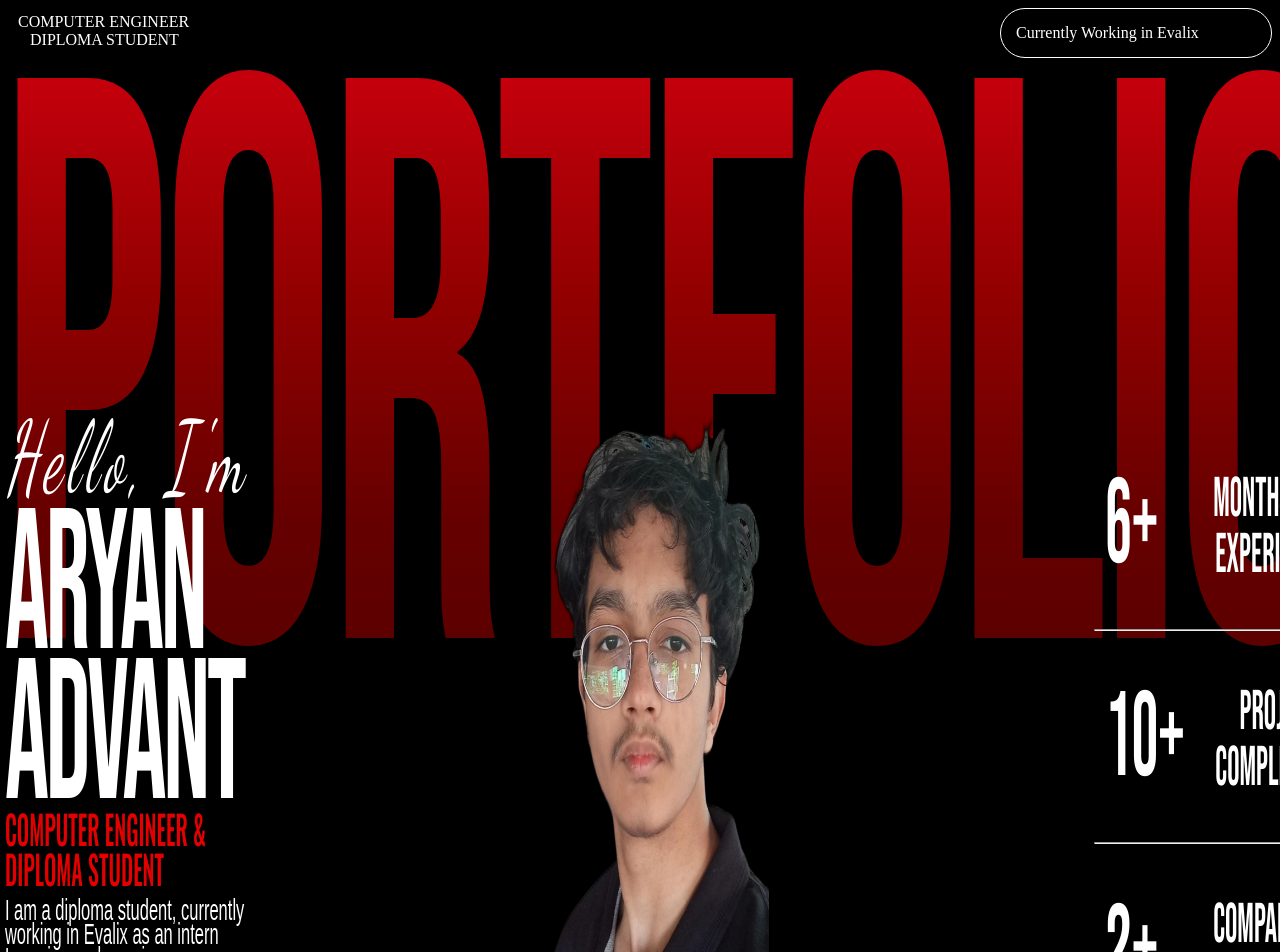
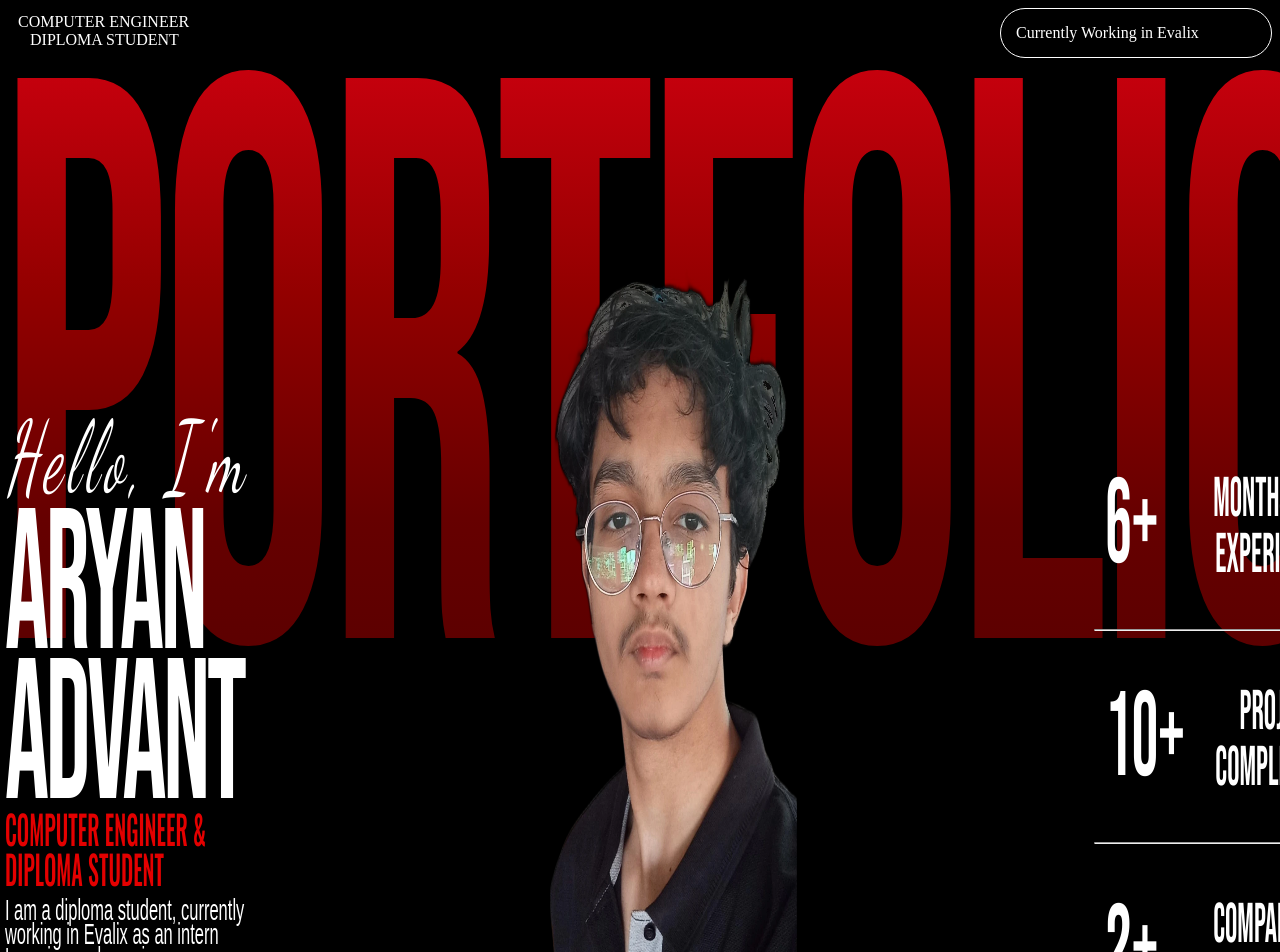
Before and after one commit to AryanAdvant/My-Portfolio, a React (Vite) app: page / in a window 1280 px wide. Shown: the top 952 px of the page. Built offline with nearby package versions, Linux system fonts and the light colour scheme.

Commit message:
Style portfolio SVG as a transparent sticker

```diff
--- a/src/styles.css
+++ b/src/styles.css
@@ -41,10 +41,26 @@
     z-index: 1;
 }
 
-
 .content-branches{
     width: 450px;
     height: 640px;
+}
+
+#port-image{
+    display: flex;
+    align-items: center;
+    justify-content: center;
+    background: transparent;
+    overflow: visible;
+}
+
+#port-image img{
+    display: block;
+    width: 100%;
+    height: auto;
+    object-fit: contain;
+    background: transparent;
+    mix-blend-mode: screen;
 }
 
 #Hello{
@@ -84,7 +100,6 @@
     font-size: 30px;
     letter-spacing: 0em;
 }
-
 
 *{
     scrollbar-width: none;
```
